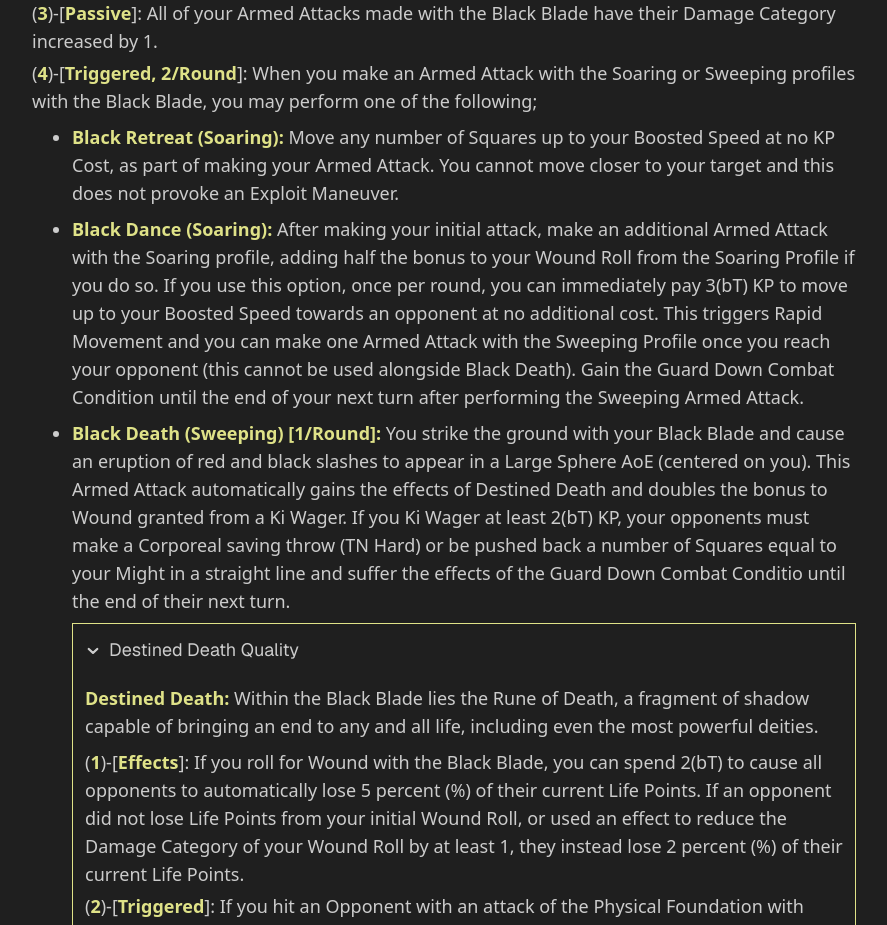
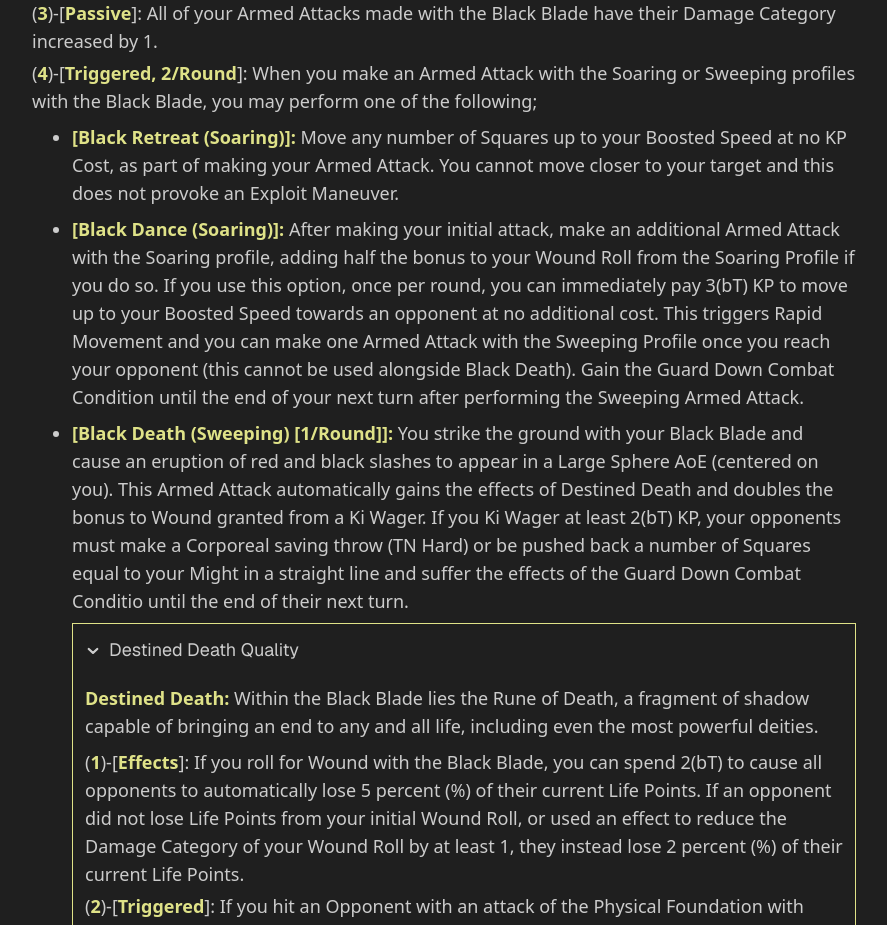
Before and after one commit to asolo726/dbu-homebrew, a Next.js app: page /home/legendary/test in a window 1280 px wide. Shown: the part 2480-3405 px from the top of the page, without its empty margins (196-1083 px from the left). Built offline with nearby package versions, Linux system fonts and the light colour scheme; no server answers.

Commit message:
formatting fixes

```diff
--- a/components/dbuComponents/General/ability.js
+++ b/components/dbuComponents/General/ability.js
@@ -66,7 +66,7 @@ export default function Ability({ abilityList = [{}], key }) {
                     className="my-2 text-dbu-text text-md md:text-lg text-left"
                     key={key}
                   >
-                    <span className="font-bold text-dbu-header">{`${listItem.title}: `}</span>
+                    <span className="font-bold text-dbu-header">{`[${listItem.title}]: `}</span>
                     {listItem.desc}
                   </li>
                 );
--- a/components/renderComponents/Enhancement.js
+++ b/components/renderComponents/Enhancement.js
@@ -2,6 +2,7 @@ import Head from "../../components/dbuComponents/Form/head";
 import Trait from "../../components/dbuComponents/General/trait";
 import BurstLimit from "../../components/dbuComponents/Form/burstLimit";
 import AddendumBox from "../dbuComponents/General/addendumBox";
+import MasteryTrait from "../dbuComponents/Form/masteryTrait";
 
 export default function EnhancementRenderPage({ content }) {
   return (
@@ -18,6 +19,7 @@ export default function EnhancementRenderPage({ content }) {
         );
       })}
       <BurstLimit burstLimit={content.burstLimit} />
+      <MasteryTrait masteryTraitList={content.masteryTrait} />
     </div>
   );
 }
```
